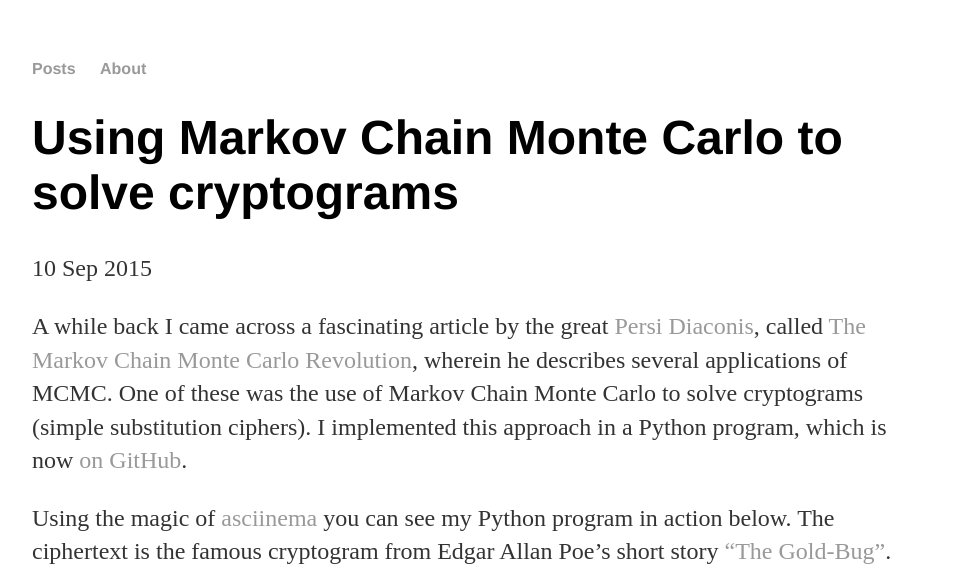
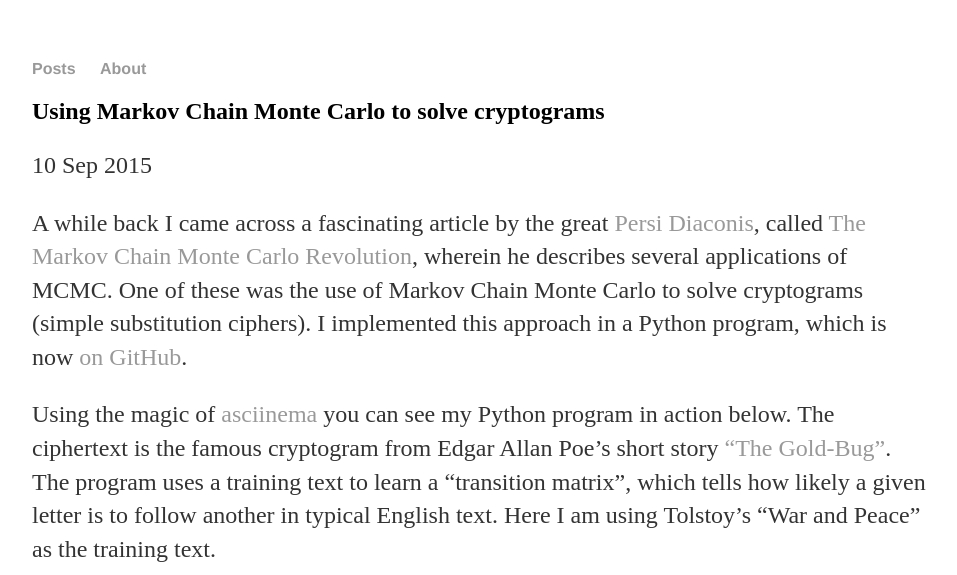
Before and after one commit to gputzel/gputzel.github.io, a Jekyll site: the page built from _posts/2015-09-10-MCMC-decode.md, in a window 1280 px wide. Shown: the top 575 px of the page, without its empty margins (160-1117 px from the left). Built offline with Jekyll 4.4.1, drawn with Linux system fonts in a browser that asks for light colours.

Commit message:
Reduce size of post title

```diff
--- a/_layouts/post.html
+++ b/_layouts/post.html
@@ -2,7 +2,7 @@
 layout: default
 ---
 
-<h1>{{ page.title }}</h1>
+<h2>{{ page.title }}</h2>
 <p class="meta">{{ page.date | date_to_string }}</p>
 
 <div class="post">
```
